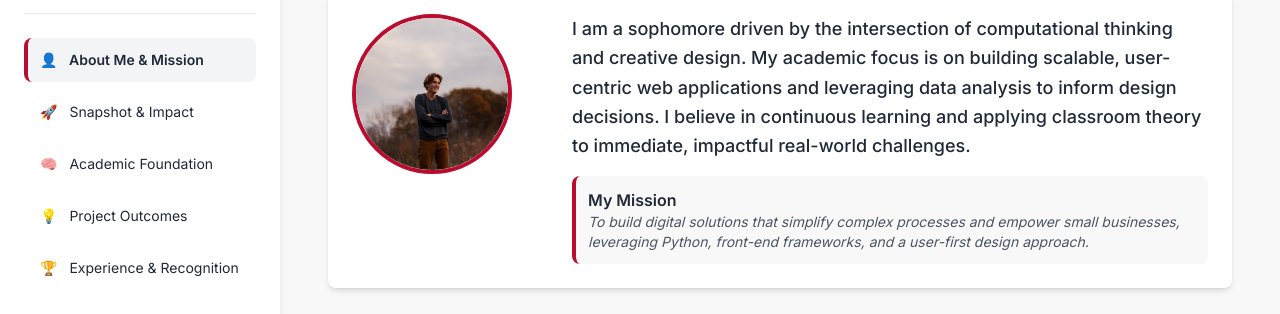
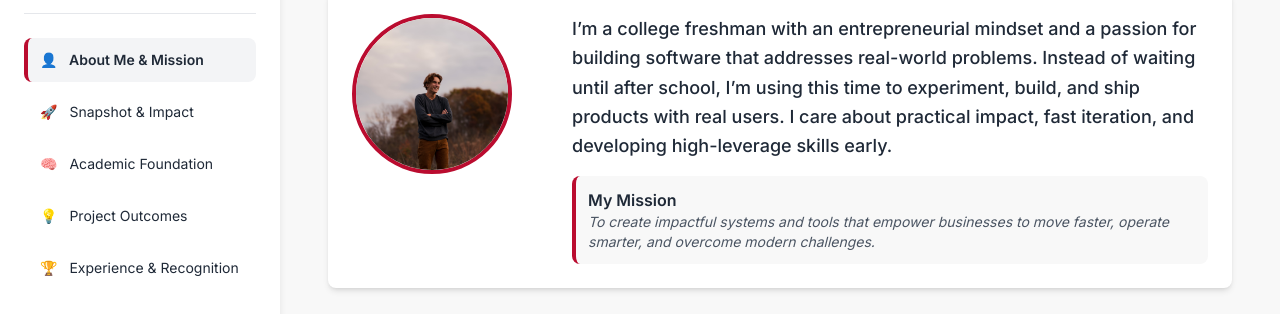
Before and after one commit to 07jessebrown-cmyk/ISOM210-7-PBL-Project, a plain HTML site: page index.html in a window 1280 px wide. Shown: the part 127-441 px from the top of the page. Drawn offline with nearby package versions, Linux system fonts and the light colour scheme.

Commit message:
Update index.html

```diff
--- a/index.html
+++ b/index.html
@@ -265,8 +265,8 @@ CONFIRMATION: NO SVG graphics used. NO Mermaid JS used. -->
             // --- INTRODUCTION & BRANDING FIELDS ---
             photoUrl: "./IMG_1373.JPG?text=RILEY+C", // Replace with a URL to a professional headshot
             logoUrl: "https://placehold.co/40x40/BA0C2F/FFFFFF.png?text=BSU", // URL for your school logo or personal brand icon
-            personalBio: "I am a sophomore driven by the intersection of computational thinking and creative design. My academic focus is on building scalable, user-centric web applications and leveraging data analysis to inform design decisions. I believe in continuous learning and applying classroom theory to immediate, impactful real-world challenges.",
-            missionStatement: "To build digital solutions that simplify complex processes and empower small businesses, leveraging Python, front-end frameworks, and a user-first design approach.",
+            personalBio: "I’m a college freshman with an entrepreneurial mindset and a passion for building software that addresses real-world problems. Instead of waiting until after school, I’m using this time to experiment, build, and ship products with real users. I care about practical impact, fast iteration, and developing high-leverage skills early.",
+            missionStatement: "To create impactful systems and tools that empower businesses to move faster, operate smarter, and overcome modern challenges.",
         };
 
         /*
```
